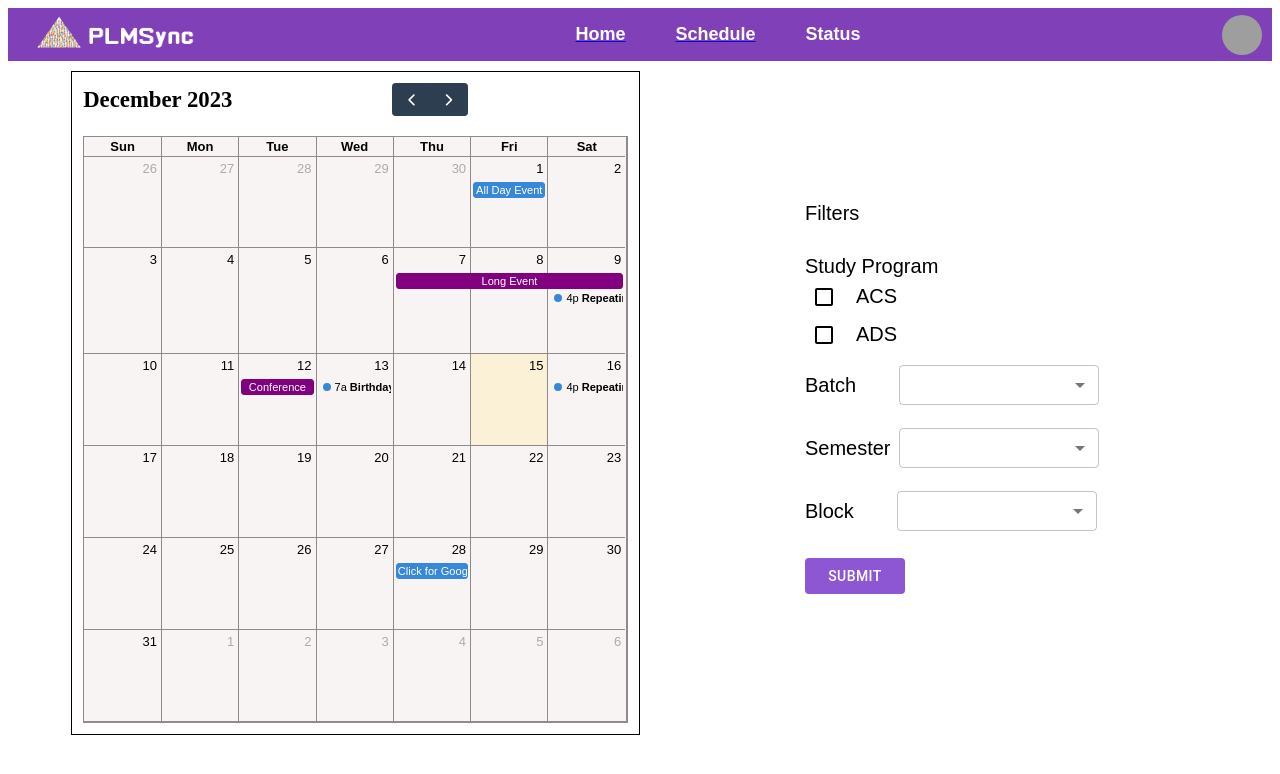
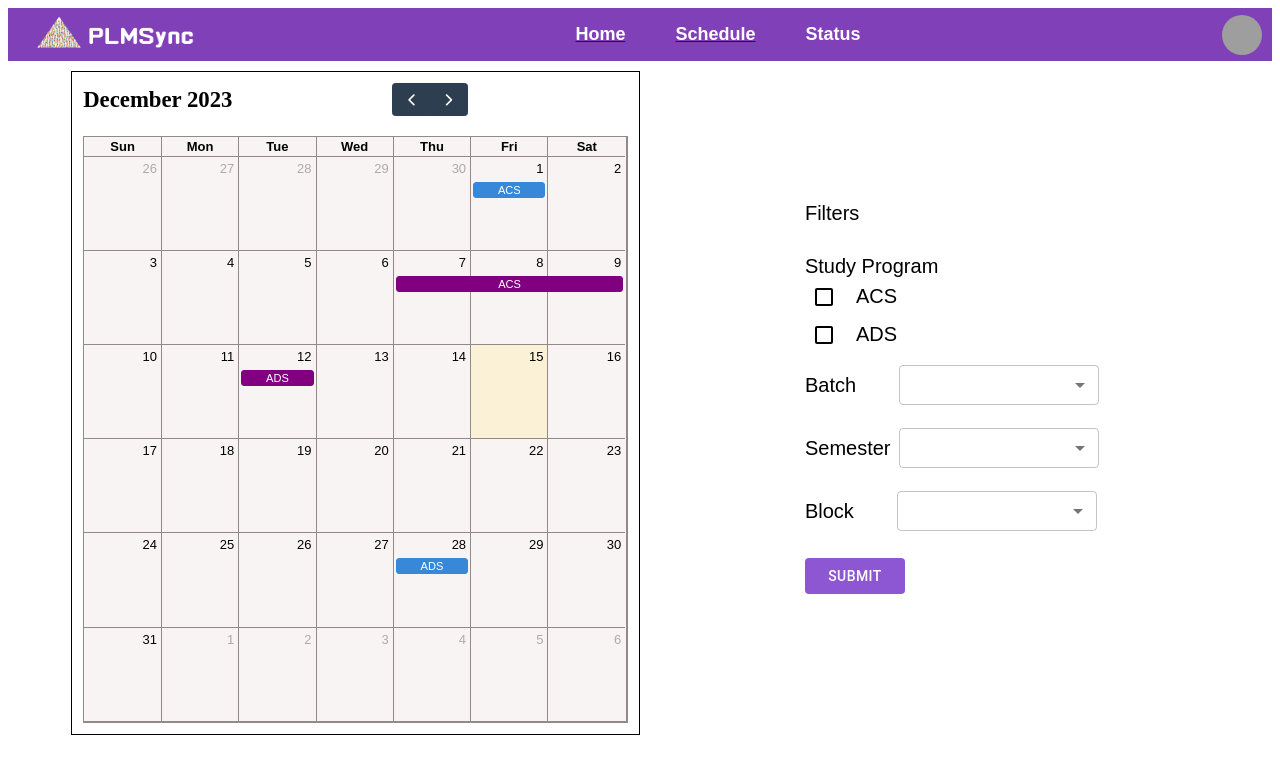
Before and after one commit to Kishor-Patil97/lecture-management, a React (Create React App) app in the folder lecture-management-system/: page /Calendar in a window 1280 px wide. Shown: the top 774 px of the page. Built offline with nearby package versions, Linux system fonts and the light colour scheme; grey boxes are pictures that could not be loaded.

Commit message:
Logic for Filtering Calendatr on basis of Couse

```diff
--- a/lecture-management-system/src/components/calendar/Calendar.js
+++ b/lecture-management-system/src/components/calendar/Calendar.js
@@ -1,4 +1,4 @@
-import React from 'react';
+import React, { useState } from 'react';
 import FullCalendar from '@fullcalendar/react';
 import dayGridPlugin from '@fullcalendar/daygrid';
 import { Grid } from '@mui/material';
@@ -7,6 +7,35 @@ import Navbar from '../NavigationBar/Navbar';
 import './calendar.css';
 
 export const Calendar = () => {
+  const [option, setOption] = useState('');
+  const events = [
+    {
+      title: 'ACS',
+      start: '2023-12-01'
+    },
+    {
+      title: 'ACS',
+      start: '2023-12-07',
+      end: '2023-12-10',
+      color: 'purple' // override!
+    },
+    {
+      title: 'ADS',
+      start: '2023-12-12',
+      end: '2023-12-13',
+      color: 'purple' // override!
+    },
+    {
+      title: 'ADS',
+      url: 'https://google.com/',
+      start: '2023-12-28'
+    }
+  ]
+
+  const filteredEvents = option
+    ? events.filter((event) => event.title === option)
+    : events;
+
   return (
     <>
       <Navbar />
@@ -16,43 +45,7 @@ export const Calendar = () => {
             <FullCalendar
               plugins={[dayGridPlugin]}
               initialView='dayGridMonth'
-              events={[
-                {
-                  title: 'All Day Event',
-                  start: '2023-12-01'
-                },
-                {
-                  title: 'Long Event',
-                  start: '2023-12-07',
-                  end: '2023-12-10',
-                  color: 'purple' // override!
-                },
-                {
-                  groupId: '999',
-                  title: 'Repeating Event',
-                  start: '2023-12-09T16:00:00'
-                },
-                {
-                  groupId: '999',
-                  title: 'Repeating Event',
-                  start: '2023-12-16T16:00:00'
-                },
-                {
-                  title: 'Conference',
-                  start: '2023-12-12',
-                  end: '2023-12-13',
-                  color: 'purple' // override!
-                },
-                {
-                  title: 'Birthday Party',
-                  start: '2023-12-13T07:00:00'
-                },
-                {
-                  title: 'Click for Google',
-                  url: 'https://google.com/',
-                  start: '2023-12-28'
-                }
-              ]}
+              events={filteredEvents}
               headerToolbar={{
                 center: 'prev,next',
                 left: 'title',
@@ -62,9 +55,9 @@ export const Calendar = () => {
             />
           </div>
         </Grid>
-          <Grid item xs={6} className='filter'>
-            <Filter />
-          </Grid>
+        <Grid item xs={6} className='filter'>
+          <Filter setNewSelectedOption={setOption} />
+        </Grid>
       </Grid>
     </>
   );
--- a/lecture-management-system/src/components/filter/Filter.js
+++ b/lecture-management-system/src/components/filter/Filter.js
@@ -7,15 +7,17 @@ import FormControl from '@mui/material/FormControl';
 import Select from '@mui/material/Select';
 import { Button } from "@mui/material";
 
-export const Filter = () => {
-    const [isChecked, setIsChecked] = useState(false);
+export const Filter = ({setNewSelectedOption}) => {
     const [batch, setBatch] = useState('');
     const [sem, setSem] = useState('');
     const [block, setBlock] = useState('');
 
+    const options = ['ACS', 'ADS'];
+    const [selectedOption, setSelectedOption] = useState(null);
 
-    const handleCheckboxToggle = () => {
-        setIsChecked(!isChecked);
+    const handleCheckboxToggle = (index) => {
+        setSelectedOption(options[index]);
+        setNewSelectedOption(options[index]);
     };
 
     const handleBatchChange = (event) => {
@@ -30,10 +32,9 @@ export const Filter = () => {
         setBlock(event.target.value);
     }
 
-    const options = ['ACS', 'ADS'];
     const batchItems = ['April 2022-2024', 'October 2022-2024', 'April 2023-2025', 'October 2023-2025'];
-    const semItems = ['1','2','3','4'];
-    const blockItems = ['1','2','3','4','5','6','7','8'];
+    const semItems = ['1', '2', '3', '4'];
+    const blockItems = ['1', '2', '3', '4', '5', '6', '7', '8'];
 
     return (
         <div className="box">
@@ -41,15 +42,19 @@ export const Filter = () => {
                 <div className="div">Filters</div>
                 <span className="label">Study Program</span>
                 {options.map((value, index) => (
-                    <div className="optionWrapper" onClick={handleCheckboxToggle}>
-                        {isChecked ? <CheckBoxIcon /> : <CheckBoxOutlineBlankIcon />}
+                    <div
+                        key={index}
+                        className="optionWrapper"
+                        onClick={() => handleCheckboxToggle(index)}
+                    >
+                        {selectedOption === value ? <CheckBoxIcon /> : <CheckBoxOutlineBlankIcon />}
                         <span className="value">{value}</span>
                     </div>
                 ))}
                 <div className="batch">
                     <p className="name">Batch</p>
                     <FormControl sx={{ m: 1, minWidth: 120 }} size="small" >
-                        <Select className= "selectOption" value={batch} onChange={handleBatchChange}>
+                        <Select className="selectOption" value={batch} onChange={handleBatchChange}>
                             {batchItems.map((option) => (
                                 <MenuItem key={option} value={option}>{option}</MenuItem>
                             ))}
@@ -59,7 +64,7 @@ export const Filter = () => {
                 <div className="semester">
                     <p>Semester</p>
                     <FormControl sx={{ m: 1, minWidth: 120 }} size="small" >
-                        <Select className= "selectOption" value={sem} onChange={handleSemChange}>
+                        <Select className="selectOption" value={sem} onChange={handleSemChange}>
                             {semItems.map((option) => (
                                 <MenuItem key={option} value={option}>{option}</MenuItem>
                             ))}
```
